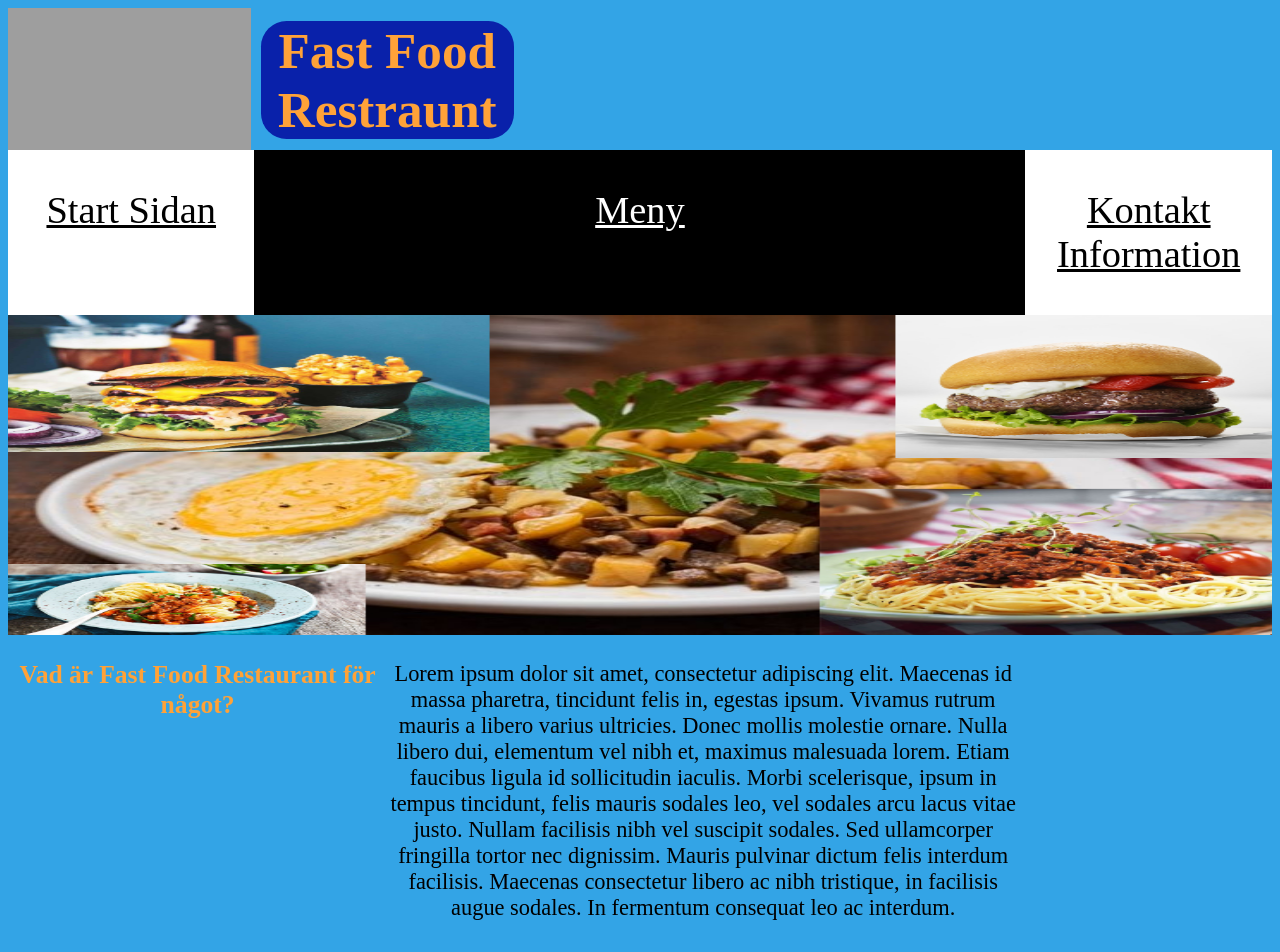
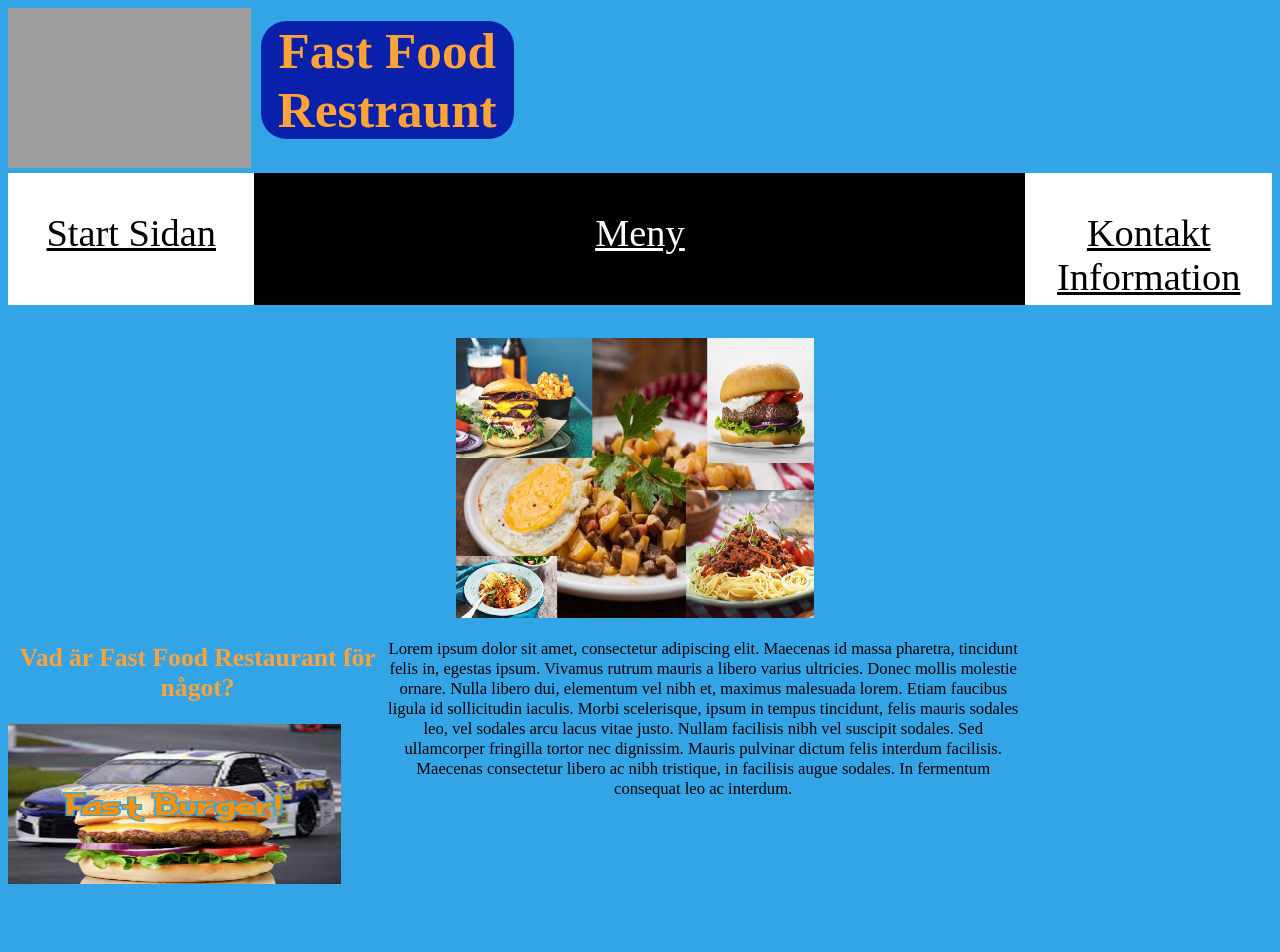
Before and after one commit to Vonfagelsang/Fast-Food-Restaurant, a plain HTML site: page index.html in a window 1280 px wide. After the commit the page ends 892 px from the top, so only its background shows below. Drawn offline with Linux system fonts and the light colour scheme; grey boxes are pictures that could not be loaded.

Commit message:
Add files via upload

```diff
--- a/Style.css
+++ b/Style.css
@@ -6,13 +6,11 @@ body{
     grid-template-columns: 20% 20% 20% 20% 20%;
     grid-template-rows: auto auto;
     text-align: center;
-
-
 }
 .Grid-two{
     display: grid;
     grid-template-columns: 30% 50% 20%;
-    grid-template-rows: auto auto;
+    grid-template-rows: auto auto auto;
     text-align: center;
 
 
@@ -38,26 +36,37 @@ h2{
 p{
     font-size: 3vw;
 }
+.fast_burger{
+    width: 26vw;
+    height: 20vh;
+    grid-row: 2;
+}
 .text{
-    font-size: 2.8ch;
+    font-size: 1.3vw;
+    grid-column-start: 2;
+    grid-row-start: 1;
+    grid-row-end: 3;
+    text-justify: inter-word;
 }
 a:nth-child(even){
-    background-color: black;
-    color: white;
+    background-color: hsl(0,0%,0%);
+    color: hsl(360,0%,100%);
 }
 a:nth-child(odd){
-    background-color: white;
-    color: black;
+    background-color: hsl(360,0%,100%);
+    color: hsl(0,0%,0%);
 }
 .home-page{
     grid-column: 1;
 }
 .navigation{
-    margin-top: -1.8vw;
+    padding-top: -2.8vh;
     grid-row: 2;
     grid-column: 1 / 6;
     display: grid;
     grid-template-columns: 19.5% 61% 19.5%;
+    grid-template-rows: 80%;
+    padding-bottom: -5vh;
 }
 .menu-dropdown{
     grid-column: 2;
@@ -66,6 +75,8 @@ a:nth-child(odd){
     grid-column: 3;
 }
 .food{
-    width: 100%;
-    height: 40vh;
+    height: 35vh;
+    margin-left: 35vw;
+    width: 28vw;
+
 }
--- a/index.html
+++ b/index.html
@@ -12,11 +12,11 @@
         <div class="Grid-one">
             <img src="https://acegif.com/wp-content/gifs/race-flag-15.gif" alt="Gif of racing flag" class="flag">
             <h1>Fast Food Restraunt</h1>
-                <nav class="navigation">
-                    <a href="https://www.google.com/"><p class="home-page">Start Sidan</p> </a>
-                    <a href="https://www.google.com/"><p class="menu-dropdown">Meny</p> </a>
-                    <a href="https://www.google.com/"><p class="contact-info">Kontakt Information</p> </a>
-                </nav>
+            <nav class="navigation">
+                <a href="https://www.google.com/"><p class="home-page">Start Sidan</p> </a>
+                <a href="https://www.google.com/"><p class="menu-dropdown">Meny</p> </a>
+                <a href="https://www.google.com/"><p class="contact-info">Kontakt Information</p> </a>
+            </nav>
         </div>
     </header>
     <main>
@@ -24,6 +24,7 @@
         <div class="Grid-two">
             <h2>Vad är Fast Food Restaurant för något?</h2>
             <p class="text">Lorem ipsum dolor sit amet, consectetur adipiscing elit. Maecenas id massa pharetra, tincidunt felis in, egestas ipsum. Vivamus rutrum mauris a libero varius ultricies. Donec mollis molestie ornare. Nulla libero dui, elementum vel nibh et, maximus malesuada lorem. Etiam faucibus ligula id sollicitudin iaculis. Morbi scelerisque, ipsum in tempus tincidunt, felis mauris sodales leo, vel sodales arcu lacus vitae justo. Nullam facilisis nibh vel suscipit sodales. Sed ullamcorper fringilla tortor nec dignissim. Mauris pulvinar dictum felis interdum facilisis. Maecenas consectetur libero ac nibh tristique, in facilisis augue sodales. In fermentum consequat leo ac interdum. </p>
+            <img src="Fast burger.jpg" alt="Picture of Fast Burger" class="fast_burger">
         </div>
     </main>
 </body>
```
Also changed, not shown: Fast burger.jpg (added).
